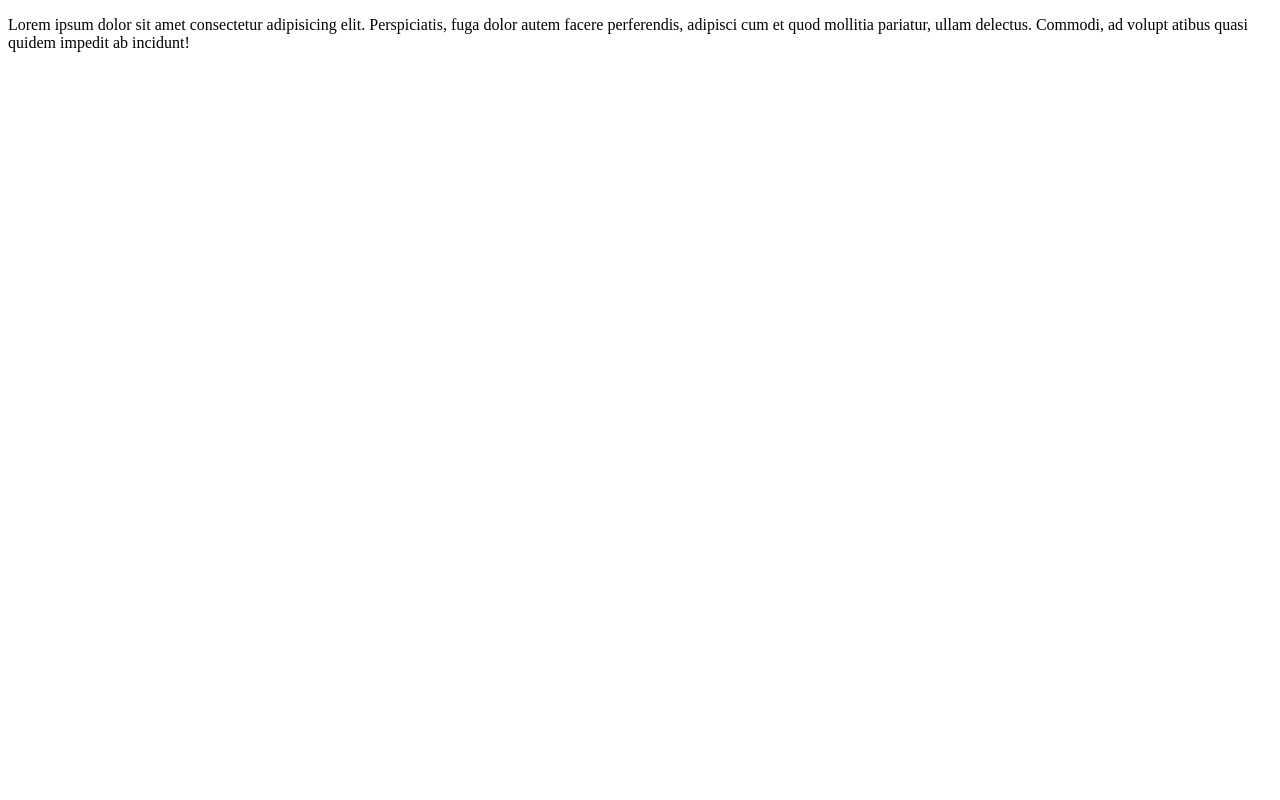
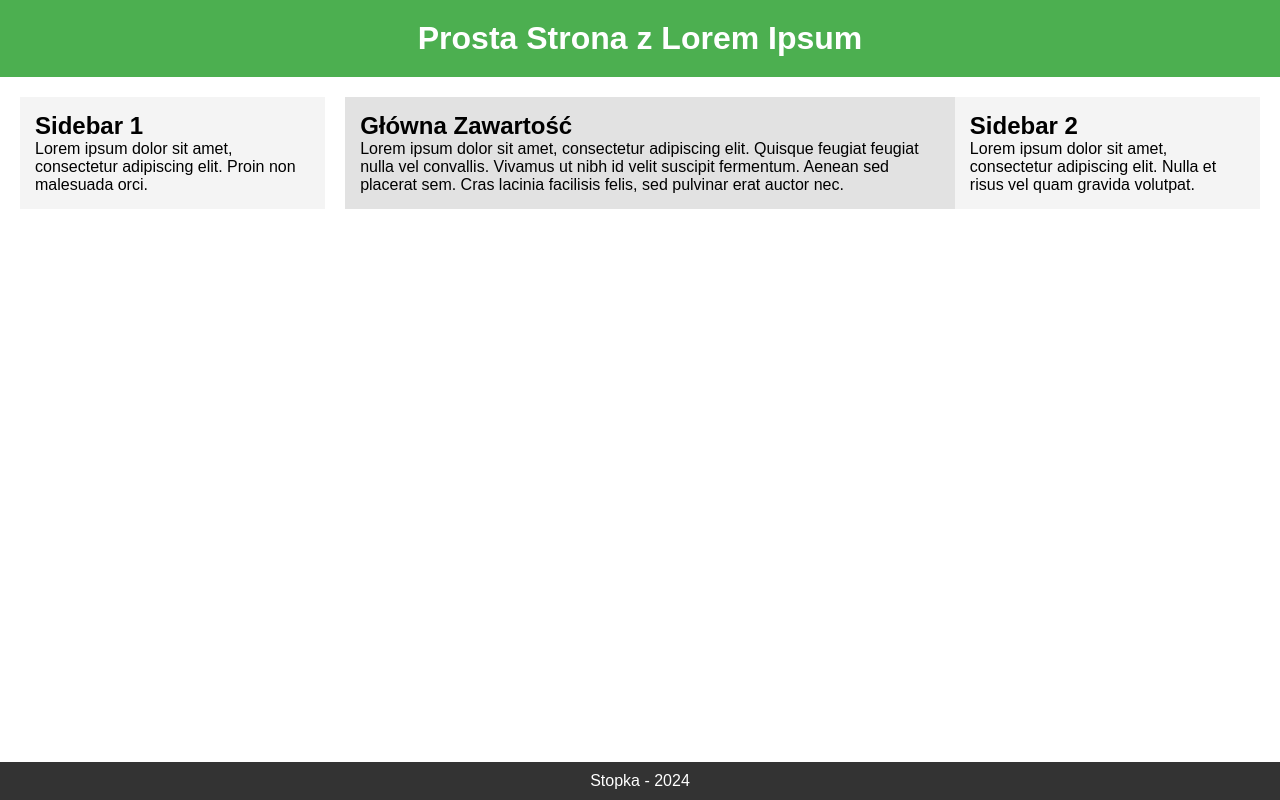
Before and after one commit to HubertSkrzypek/HubertSkrzypek.github.io, a plain HTML site: page index.html in a window 1280 px wide. Drawn offline with Linux system fonts and the light colour scheme.

Commit message:
Update index.html

```diff
--- a/index.html
+++ b/index.html
@@ -1,12 +1,88 @@
 <!DOCTYPE html>
-<html lang="en">
+<html lang="pl">
 <head>
     <meta charset="UTF-8">
     <meta name="viewport" content="width=device-width, initial-scale=1.0">
-    <title>Document</title>
+    <title>Prosta Strona</title>
+    <style>
+        * {
+            margin: 0;
+            padding: 0;
+            box-sizing: border-box;
+        }
+
+        body {
+            font-family: Arial, sans-serif;
+        }
+
+        header {
+            background-color: #4CAF50;
+            color: white;
+            text-align: center;
+            padding: 20px;
+        }
+
+        .container {
+            display: flex;
+            margin: 20px;
+        }
+
+        .sidebar {
+            width: 25%;
+            background-color: #f4f4f4;
+            padding: 15px;
+            margin-right: 20px;
+        }
+
+        .main-content {
+            width: 50%;
+            background-color: #e2e2e2;
+            padding: 15px;
+        }
+
+        .sidebar-right {
+            width: 25%;
+            background-color: #f4f4f4;
+            padding: 15px;
+        }
+
+        footer {
+            background-color: #333;
+            color: white;
+            text-align: center;
+            padding: 10px;
+            position: fixed;
+            bottom: 0;
+            width: 100%;
+        }
+    </style>
 </head>
 <body>
-    <p>Lorem ipsum dolor sit amet consectetur adipisicing elit. Perspiciatis, fuga dolor autem facere perferendis, adipisci cum et quod mollitia pariatur, ullam delectus. Commodi, ad volupt
-        atibus quasi quidem impedit ab incidunt!</p>
+
+    <header>
+        <h1>Prosta Strona z Lorem Ipsum</h1>
+    </header>
+
+    <div class="container">
+        <div class="sidebar">
+            <h2>Sidebar 1</h2>
+            <p>Lorem ipsum dolor sit amet, consectetur adipiscing elit. Proin non malesuada orci.</p>
+        </div>
+
+        <div class="main-content">
+            <h2>Główna Zawartość</h2>
+            <p>Lorem ipsum dolor sit amet, consectetur adipiscing elit. Quisque feugiat feugiat nulla vel convallis. Vivamus ut nibh id velit suscipit fermentum. Aenean sed placerat sem. Cras lacinia facilisis felis, sed pulvinar erat auctor nec.</p>
+        </div>
+
+        <div class="sidebar-right">
+            <h2>Sidebar 2</h2>
+            <p>Lorem ipsum dolor sit amet, consectetur adipiscing elit. Nulla et risus vel quam gravida volutpat.</p>
+        </div>
+    </div>
+
+    <footer>
+        <p>Stopka - 2024</p>
+    </footer>
+
 </body>
 </html>
```
